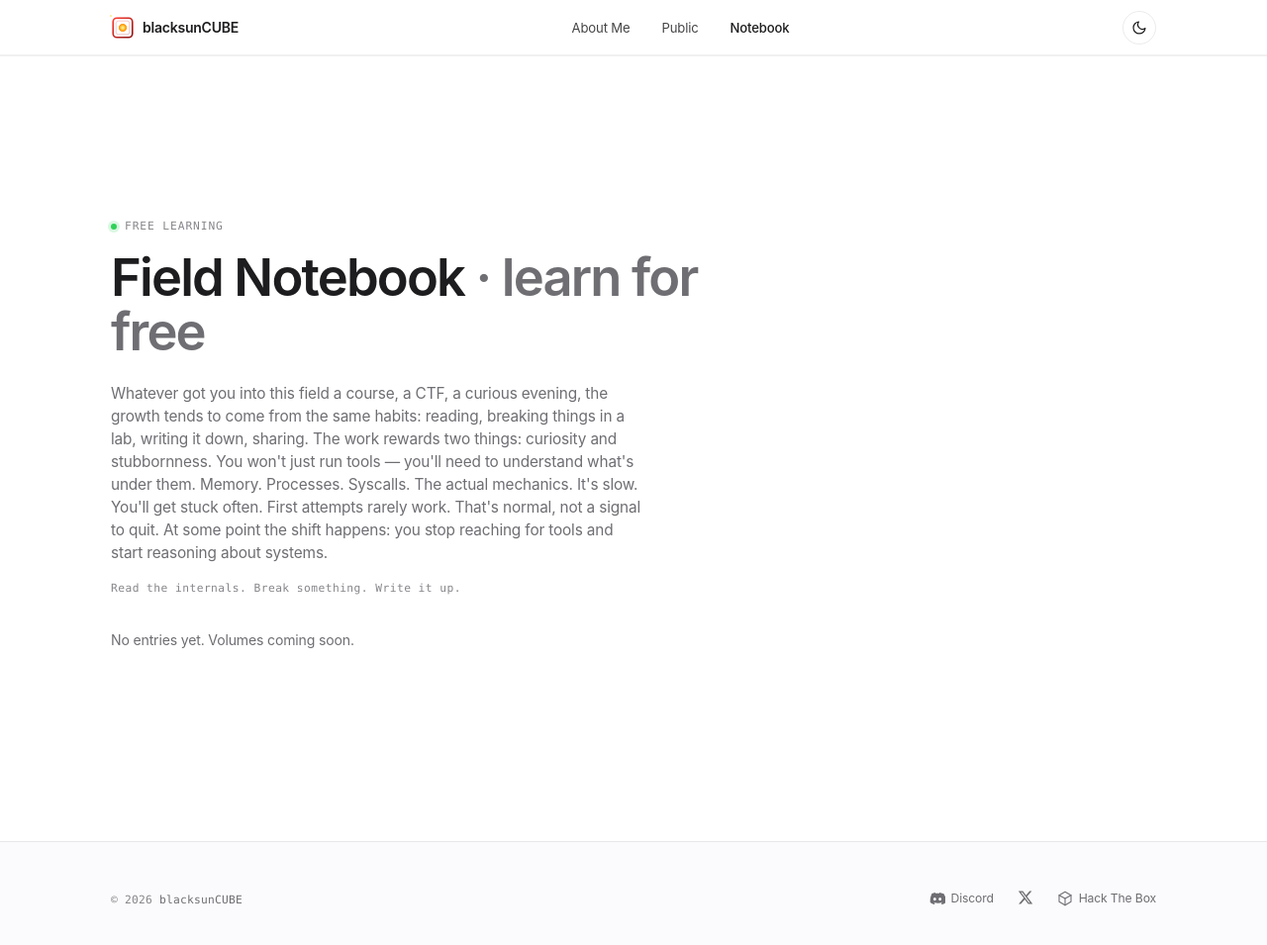
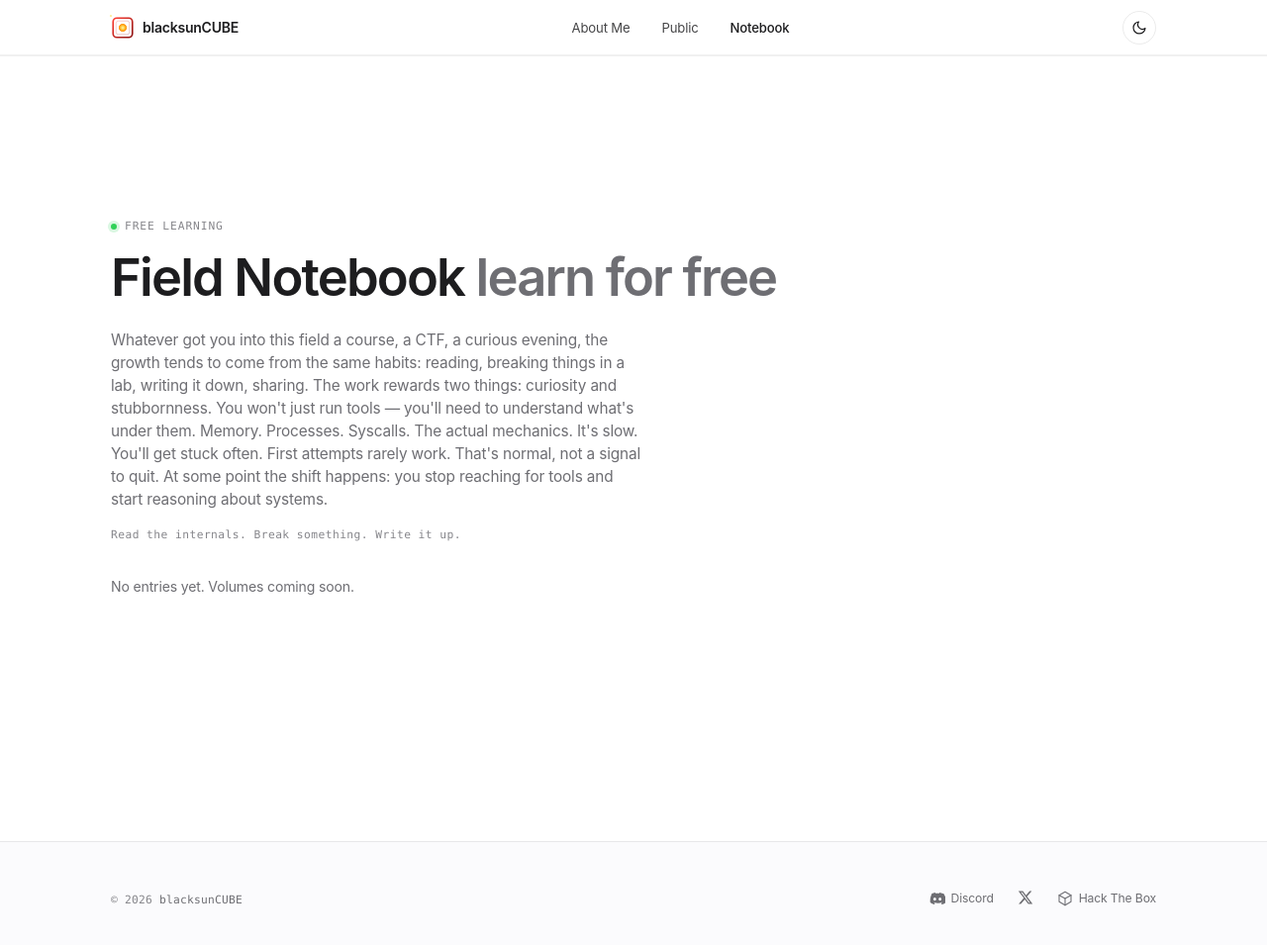
Before and after one commit to 0xAllow/0xallow.github.io, a Jekyll site: the page built from notebook/index.html, in a window 1280 px wide and 969 px high. Shown: the top 955 px of the window at 99% size. Built offline with Jekyll 4.4.1, drawn with Linux system fonts in a browser that asks for light colours.

Commit message:
Update index.html

```diff
--- a/notebook/index.html
+++ b/notebook/index.html
@@ -12,7 +12,7 @@ description: Technical field notes on Windows internals and offensive/defensive
       <span class="hero__eyebrow">Free learning</span>
       <h1 class="hero__title">
         Field Notebook
-        <em style="color: var(--text-muted); font-style: normal;">· learn for free</em>
+        <em style="color: var(--text-muted); font-style: normal;"> learn for free</em>
       </h1>
       <p class="hero__lead">
                 Whatever got you into this field  a course, a CTF, a curious evening,  the growth tends to come from the same habits: reading, breaking things in a lab, writing it down, sharing.
```
